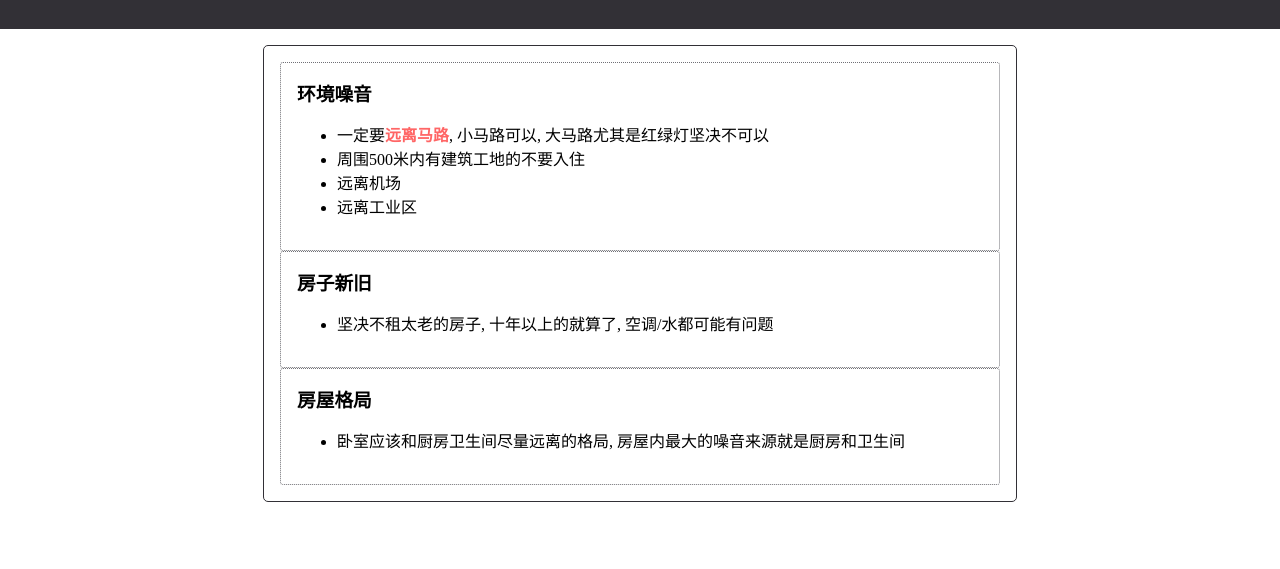
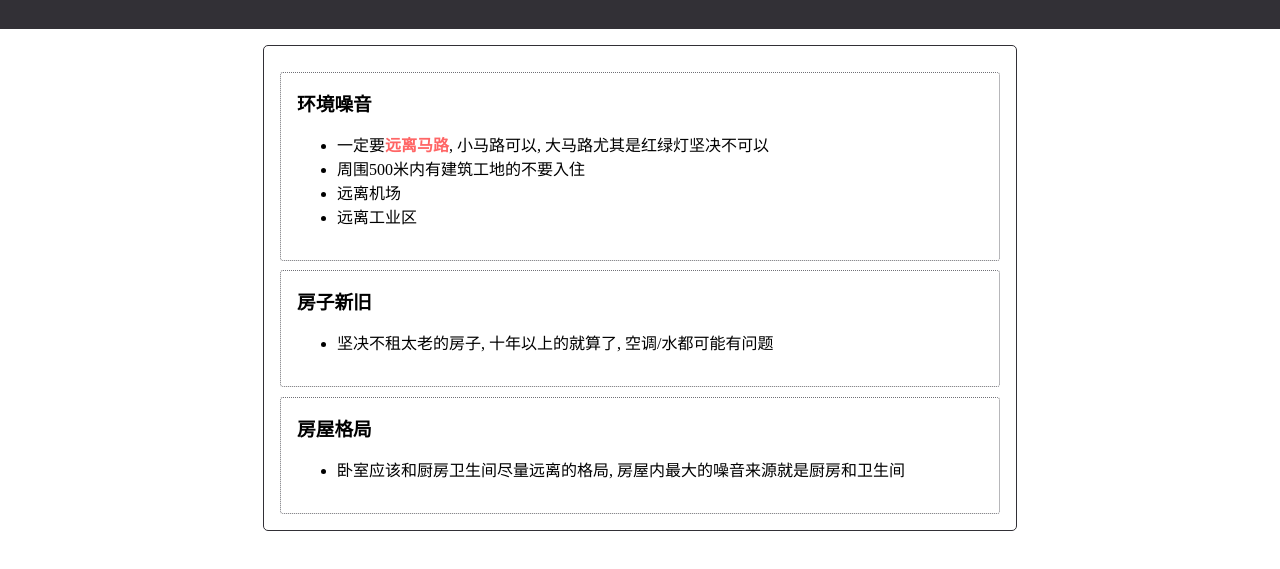
Before and after one commit to tianlunte/life, a plain HTML site: page house/house.html in a window 1280 px wide. Shown: the part 81-650 px from the top of the page. Drawn offline with Linux system fonts and the light colour scheme.

Commit message:
added a bit space

```diff
--- a/css/common_desc.css
+++ b/css/common_desc.css
@@ -22,6 +22,7 @@ html, body {
 }
 
 .common_main_element {
+    margin: 0.6rem 0 0 0;
     padding: 1rem;
     border: dotted 1px rgba(64, 64, 72, .75);
     border-radius: 3px;
```
